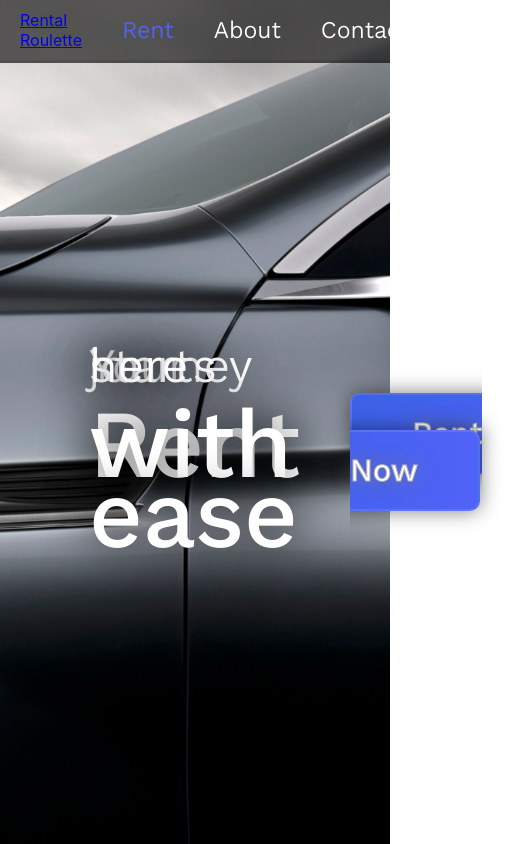
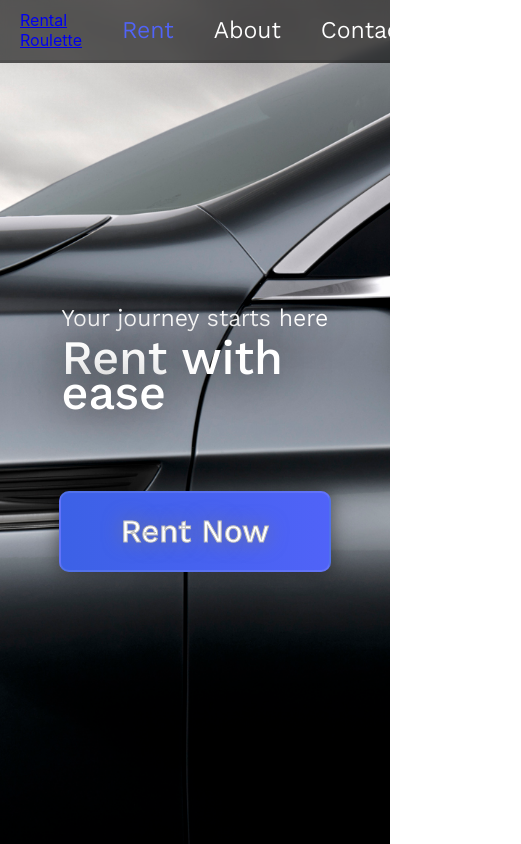
Before and after one commit to ludlun04/IDATA2301-Project, a React (Create React App) app: page /home in a window 390 px wide. Shown: the top 844 px of the page, 521 px wide, since content can reach past the window. Built offline with nearby package versions, Linux system fonts and the light colour scheme.

Commit message:
Improved homepage responsiveness

```diff
--- a/src/components/header footer/Header.css
+++ b/src/components/header footer/Header.css
@@ -34,5 +34,5 @@
 }
 
 .navLink:active {
-    color: blue;
+    color: #2f3a93;
 }
--- a/src/pages/home/Home.css
+++ b/src/pages/home/Home.css
@@ -10,7 +10,6 @@
 
 
 .home {
-    padding-top: 60px;
     padding-left: 10%;
     padding-right: 10%;
 
@@ -22,7 +21,6 @@
 }
 
 .homeLeftPane {
-    padding: 50px;
     border-radius: 50px;
 
     text-shadow: 0px 0px 50px #000000;
@@ -81,3 +79,38 @@
 .portalButton:active {
     background: linear-gradient(to right, #233986 0%, #2e398f 100%);
 }
+
+@media only screen and (max-width: 1024px) {
+    .home {
+        flex-direction: column;
+        justify-content: center;
+        gap: 10%;
+    }
+
+    .slogan1 {
+        font-size: 200%;
+    }
+
+    .slogan2 {
+        font-size: 400%;
+        margin-top: 53px;
+        margin-bottom: 47px;
+    }
+}
+
+@media only screen and (max-width: 512px) {
+    .home {
+        padding-left: 5%;
+        padding-right: 5%;
+    }
+
+    .slogan1 {
+        font-size: 150%;
+    }
+
+    .slogan2 {
+        font-size: 300%;
+        margin-top: 40px;
+        margin-bottom: 35px;
+    }
+}
```
